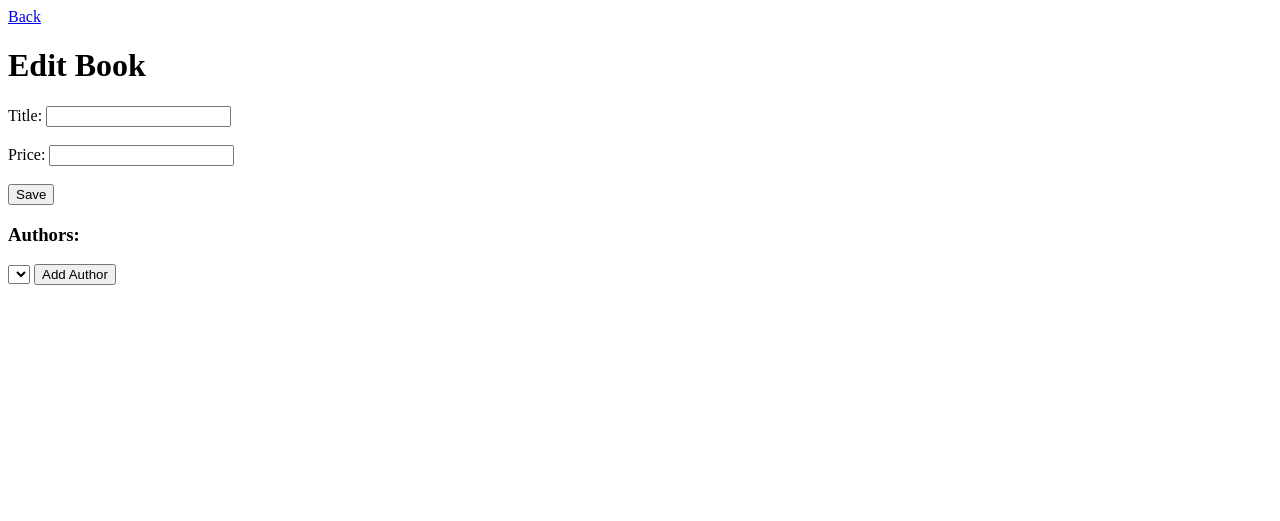
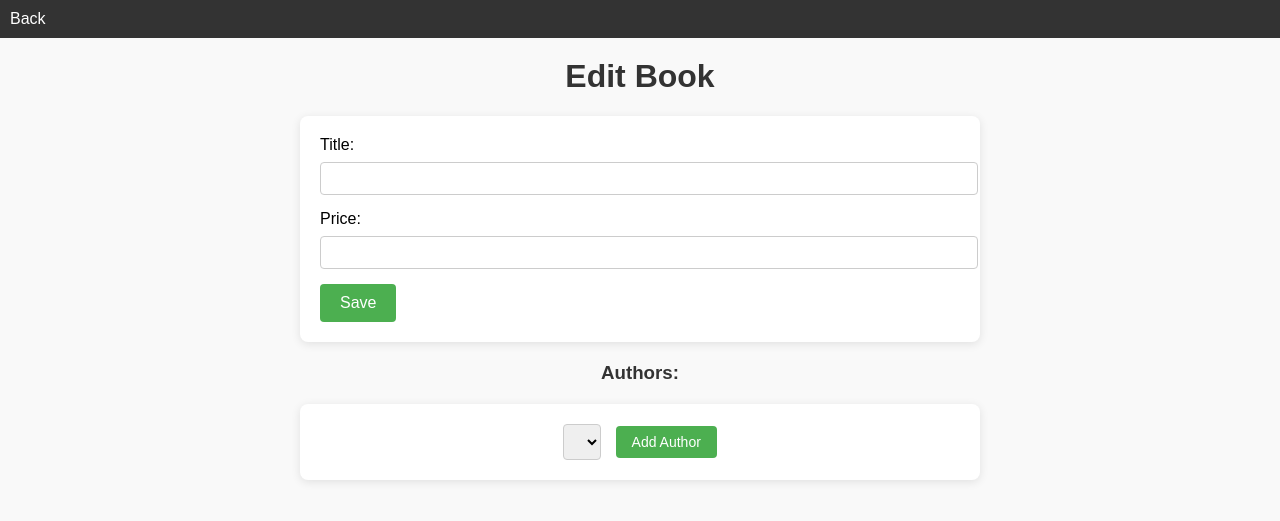
Before and after one commit to D1ZEASE420/Bookstore, a PHP site: page /edit.php?id=1 in a window 1280 px wide. Shown: the top 521 px of the page. Run offline with PHP 8.4, Linux system fonts and the light colour scheme; data that the repository does not hold is empty.

Commit message:
Update edit.php

```diff
--- a/Php/edit.php
+++ b/Php/edit.php
@@ -4,16 +4,13 @@ require_once('./connection.php');
 
 $id = $_GET['id'];
 
-// Fetch the book details
 $stmt = $pdo->prepare('SELECT * FROM books WHERE id = :id');
 $stmt->execute(['id' => $id]);
 $book = $stmt->fetch();
 
-// Get book authors
 $bookAuthorsStmt = $pdo->prepare('SELECT a.id, a.first_name, a.last_name FROM book_authors ba LEFT JOIN authors a ON ba.author_id = a.id WHERE ba.book_id = :id');
 $bookAuthorsStmt->execute(['id' => $id]);
 
-// Get available authors
 $availableAuthorsStmt = $pdo->prepare('SELECT * FROM authors WHERE id NOT IN(SELECT author_id FROM book_authors WHERE book_id = :book_id)');
 $availableAuthorsStmt->execute(['book_id' => $id]);
 
@@ -25,6 +22,126 @@ $availableAuthorsStmt->execute(['book_id' => $id]);
     <meta charset="UTF-8">
     <meta name="viewport" content="width=device-width, initial-scale=1.0">
     <title>Edit Book</title>
+    <style>
+        body {
+            font-family: Arial, sans-serif;
+            background-color: #f9f9f9;
+            margin: 0;
+            padding: 0;
+        }
+
+        nav {
+            background-color: #333;
+            padding: 10px;
+        }
+
+        nav a {
+            color: white;
+            text-decoration: none;
+            font-size: 16px;
+        }
+
+        nav a:hover {
+            text-decoration: underline;
+        }
+
+        h1 {
+            text-align: center;
+            color: #333;
+            margin-top: 20px;
+        }
+
+        form {
+            width: 50%;
+            margin: 20px auto;
+            background-color: white;
+            padding: 20px;
+            border-radius: 8px;
+            box-shadow: 0 2px 10px rgba(0, 0, 0, 0.1);
+        }
+
+        form label {
+            display: block;
+            font-size: 16px;
+            margin-bottom: 8px;
+        }
+
+        form input[type="text"] {
+            width: 100%;
+            padding: 8px;
+            margin-bottom: 15px;
+            border: 1px solid #ccc;
+            border-radius: 4px;
+        }
+
+        form input[type="submit"] {
+            padding: 10px 20px;
+            border: none;
+            background-color: #4CAF50;
+            color: white;
+            font-size: 16px;
+            border-radius: 4px;
+            cursor: pointer;
+        }
+
+        form input[type="submit"]:hover {
+            background-color: #45a049;
+        }
+
+        h3 {
+            text-align: center;
+            color: #333;
+        }
+
+        ul {
+            list-style-type: none;
+            padding: 0;
+            margin: 0;
+            text-align: center;
+        }
+
+        li {
+            display: inline-block;
+            margin: 10px;
+            background-color: #f9f9f9;
+            padding: 10px 20px;
+            border-radius: 5px;
+            box-shadow: 0 1px 4px rgba(0, 0, 0, 0.1);
+        }
+
+        li form {
+            display: inline;
+        }
+
+        li button {
+            background: none;
+            border: none;
+            color: red;
+            cursor: pointer;
+        }
+
+        select {
+            padding: 8px;
+            font-size: 14px;
+            margin-right: 10px;
+            border-radius: 4px;
+            border: 1px solid #ccc;
+        }
+
+        button[type="submit"] {
+            padding: 8px 16px;
+            font-size: 14px;
+            background-color: #4CAF50;
+            color: white;
+            border: none;
+            border-radius: 4px;
+            cursor: pointer;
+        }
+
+        button[type="submit"]:hover {
+            background-color: #45a049;
+        }
+    </style>
 </head>
 <body>
     <nav>
@@ -35,11 +152,9 @@ $availableAuthorsStmt->execute(['book_id' => $id]);
     <form action="./update_book.php?id=<?= $id; ?>" method="post">
         <label for="title">Title:</label>
         <input type="text" name="title" value="<?= $book['title']; ?>" id="title" required>
-        <br><br>
 
         <label for="price">Price:</label>
         <input type="text" name="price" value="<?= $book['price']; ?>" id="price" required>
-        <br><br>
 
         <input type="submit" name="action" value="Save">
     </form>
@@ -51,7 +166,7 @@ $availableAuthorsStmt->execute(['book_id' => $id]);
                 <form action="./remove_author.php?id=<?= $id; ?>" method="post" style="display:inline;">
                     <?= $author['first_name']; ?>
                     <?= $author['last_name']; ?>
-                        <button type="submit" name="action" value="remove_author" style="cursor:pointer; background:none; border:none; padding:0; color: red;">
+                    <button type="submit" name="action" value="remove_author">
                         <svg xmlns="http://www.w3.org/2000/svg" x="0px" y="0px" width="20" height="20" viewBox="0 0 30 30" style="vertical-align: middle; margin-left: 8px;">
                             <path d="M 14.984375 2.4863281 A 1.0001 1.0001 0 0 0 14 3.5 L 14 4 L 8.5 4 A 1.0001 1.0001 0 0 0 7.4863281 5 L 6 5 A 1.0001 1.0001 0 1 0 6 7 L 24 7 A 1.0001 1.0001 0 1 0 24 5 L 22.513672 5 A 1.0001 1.0001 0 0 0 21.5 4 L 16 4 L 16 3.5 A 1.0001 1.0001 0 0 0 14.984375 2.4863281 z M 6 9 L 7.7929688 24.234375 C 7.9109687 25.241375 8.7633438 26 9.7773438 26 L 20.222656 26 C 21.236656 26 22.088031 25.241375 22.207031 24.234375 L 24 9 L 6 9 z"></path>
                         </svg>
@@ -62,7 +177,7 @@ $availableAuthorsStmt->execute(['book_id' => $id]);
         <?php } ?>
     </ul>
 
-    <form action="./add_author.php" method="post">
+    <form action="./add_author.php" method="post" style="text-align: center;">
         <input type="hidden" name="book_id" value="<?= $id; ?>">
 
         <select name="author_id">
```
Lines whose indentation alone changed are shown as unchanged.
